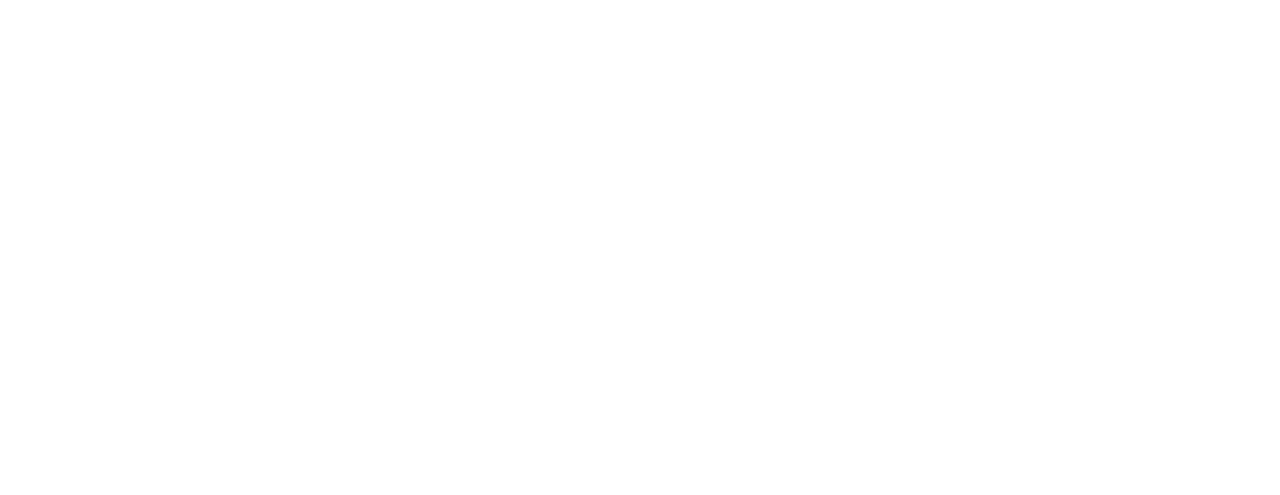
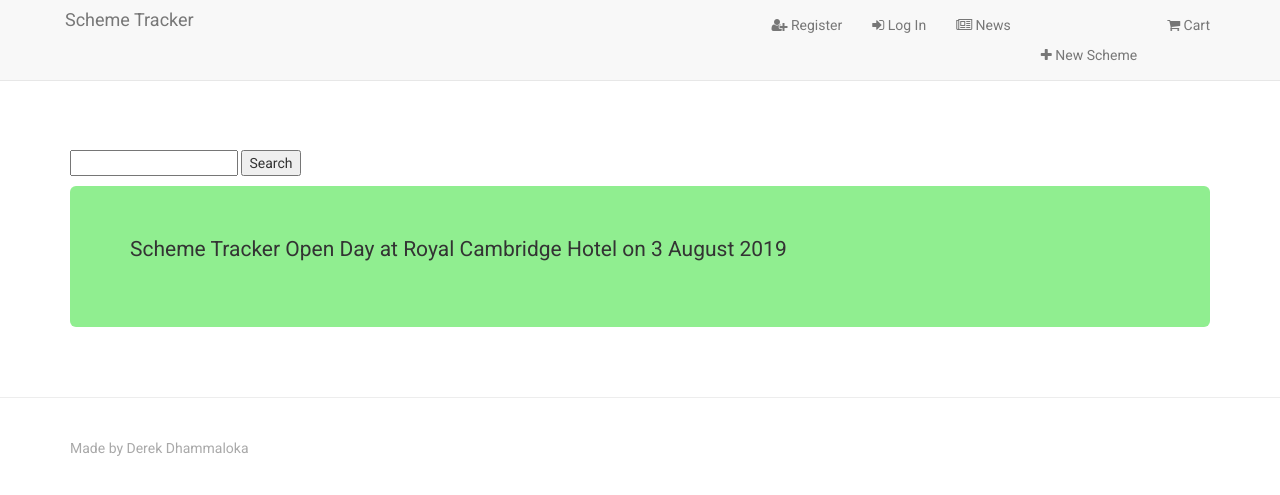
Before and after one commit to derektypist/scheme-tracker, a Django app: page /news/ in a window 1280 px wide. Before the commit the part shown is empty. Shown: the top 495 px of the page. Run offline with Django 3.2, Linux system fonts and the light colour scheme; some libraries are stand-ins or nearby versions.

Commit message:
Applied Jumbotron in news.html

```diff
--- a/news/templates/news.html
+++ b/news/templates/news.html
@@ -0,0 +1,8 @@
+{% extends 'base.html' %}
+{% block content %}
+
+<!-- Apply Jumbotron -->
+<div class="jumbotron">
+    <p>Scheme Tracker Open Day at Royal Cambridge Hotel on 3 August 2019</p>
+</div>
+{% endblock %}
--- a/news/views.py
+++ b/news/views.py
@@ -1,4 +1,5 @@
 from django.shortcuts import render
+from schemes.models import Scheme
 
 def news(request):
     """ Render the news page """
--- a/static/css/custom.css
+++ b/static/css/custom.css
@@ -182,3 +182,8 @@ caption p {
 .product-description {
     min-height: 40px;
 }
+
+/* Jumbotron */
+.jumbotron {
+    background-color: lightgreen;
+}
--- a/templates/base.html
+++ b/templates/base.html
@@ -76,6 +76,7 @@
                 <button type="submit">Search</button>
             </form>
         </div>
+        <p></p>
         {% block content %} {% endblock %}
     </div>
     <footer>
```
